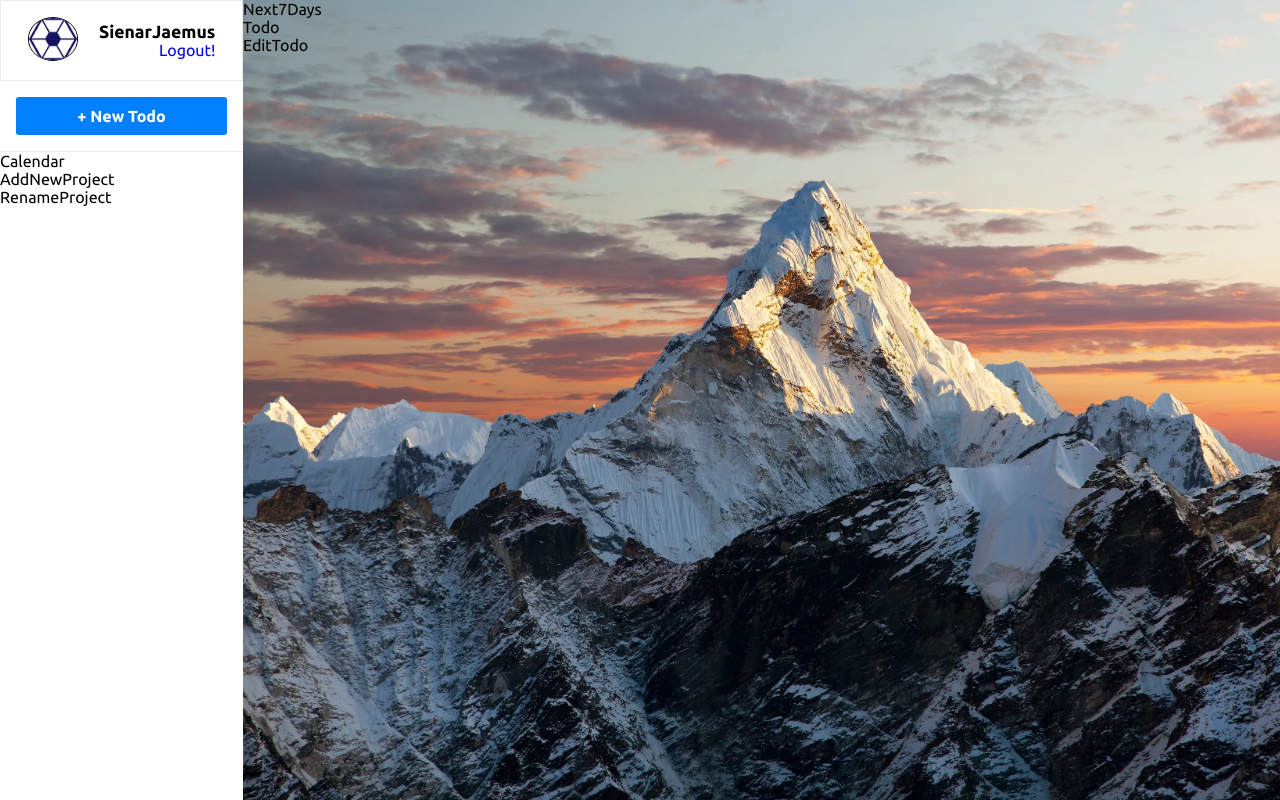
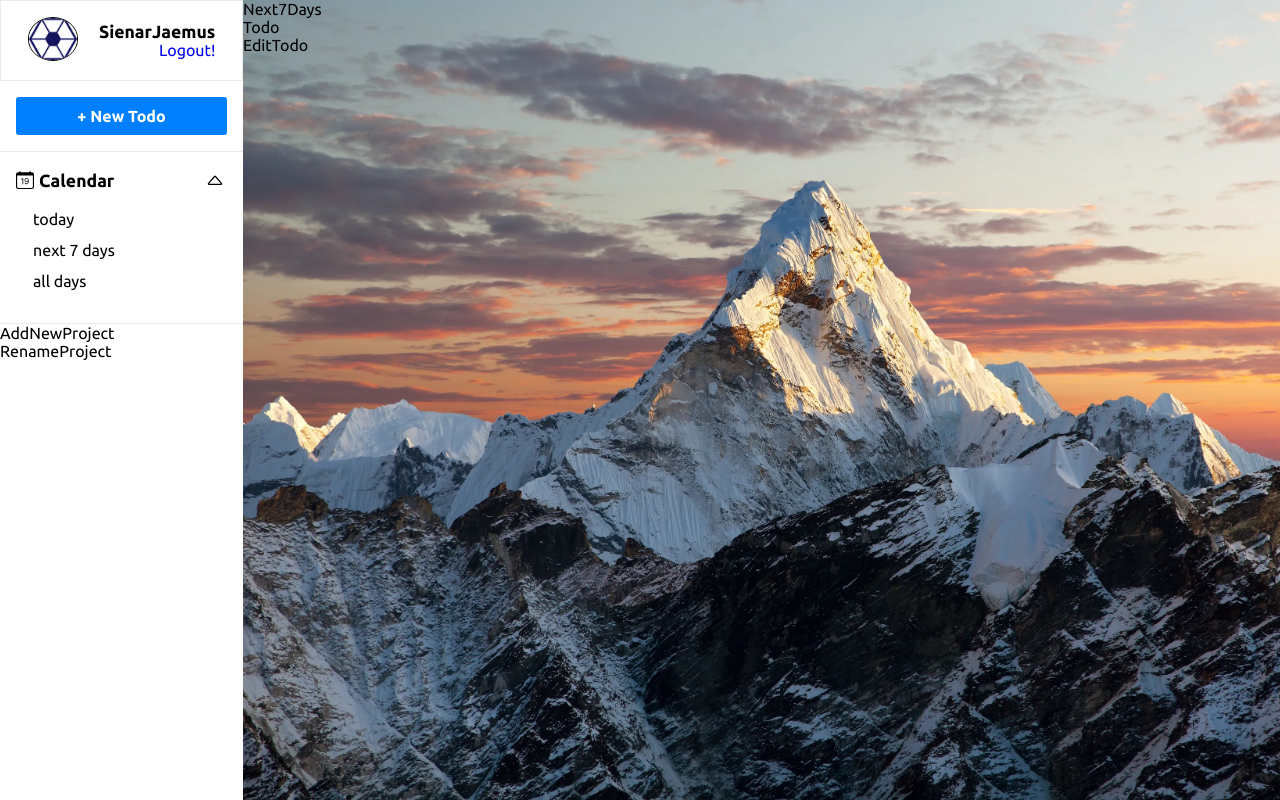
Before and after one commit to Ice-Citron/TDL-app-React-Firebase, a React (Create React App) app in the folder tdl-app/: page / in a window 1280 px wide. Built offline with nearby package versions, Linux system fonts and the light colour scheme.

Commit message:
finished part 7. added notes too everywhere, personally written with assistance of gpt

```diff
--- a/tdl-app/src/App.css
+++ b/tdl-app/src/App.css
@@ -198,3 +198,46 @@
     border-radius: 0 0 4px 4px;
     cursor: pointer;
 }
+
+/* Part 7 - Array Map <-- CalendarItems */
+.Calendar {
+    padding: 1rem;
+    border-bottom: 1px solid #ebebeb;       /* Adds solid border of 1 pixel at bottom of calendar container. Visually separates calendar from elements below it. */
+}
+.Calendar .header {
+    display: flex;                            /* Flexbox container */
+    align-items: center;                      /* Aligns items vertically at center in the header*/
+}
+.Calendar .header .title {
+    display: flex;
+    align-items: center;
+    flex: 1;                                  /* Gives title section a flex grow factor of 1. Allowing it to expand and occupy any extra space in header. Ensures the title use as much space as available,
+                                                 pushing any other elements like buttons to end of header */
+}
+  .Calendar .header .title p {
+    margin-left: 5px;
+    font-size: 1.1rem;
+    font-weight: bold;
+}
+.Calendar .header .btns span {
+    border-radius: 50%;
+    cursor: pointer;
+    width: 25px;
+    height: 25px;
+    display: flex;
+    align-items: center;
+    justify-content: center; /* Refer to notes for how different justify-content values affect the position of component */
+}
+.Calendar .header .btns span:hover {
+    background-color: #ebebeb;
+    transition: all 300ms ease-in-out; /* Refer to notes for how transition property works */
+}
+.Calendar .items {
+    padding: 0.5rem;
+}
+.Calendar .items .item {
+    padding: 0.25rem;
+    margin: 5px;
+    font-size: 1rem;
+    cursor: pointer; /* Refer to notes for how cursor property works */ /* PAY ATTENTION to behaviour of cursor when near items */
+}
--- a/tdl-app/src/components/Calendar.js
+++ b/tdl-app/src/components/Calendar.js
@@ -1,10 +1,36 @@
-import React from "react"
+import React from 'react'
+import { CalendarDate, CaretUp } from 'react-bootstrap-icons' // CaretUp is an icon from react-bootstrap-icons <-- triangle shaped icon
+import { calendarItems } from '../constants' // calendarItems is an array of strings exported from array inside ../constants.js directory
 
-function Calendar({ children }) {
 
-    return (
-        <div className="Calendar">
-            Calendar
+function Calendar(){
+
+    return ( // syntax extension of JS, used with React to describe what the UI would look like. JSX in this block defines a hierarchical structure of HTML-like elements which will be rendered to DOM.
+        <div className='Calendar'> {/* this div acts as the top-level container for entire calendar component. Its used for CSS styling purposes, defining the layout, spacing, etc. */}
+            {/*Header Section <-- contains title and button*/}
+            <div className="header">
+                <div className="title"> {/* this div contains the title of the calendar component (refer to rendered page for clarity) */}
+                    <CalendarDate size="18"/>
+                    <p>Calendar</p>
+                </div>
+                <div className="btns"> {/* this div contains the button to toggle the calendar {show or hide} */}
+                    <span>
+                        <CaretUp size="20" />
+                    </span>
+                </div>
+            </div>
+
+            {/*Bottom Subsection <-- contains items of CalendarItems = [x, x, x] array*/}
+            <div className="items">
+                {
+                    calendarItems.map( item =>                   // map() method in action. Creates a new array populated with the results of calling a provided function on every element in the calling array.
+                        <div className="item" key={item}>        {/* key={items} ensures that reach rendered component has unique id. This is smth related to React's state machine, it basically prevents already rendered
+                                                                   object from being rendered twice */}
+                            {item}
+                        </div>
+                    )
+                }
+            </div>
         </div>
     )
 }
--- /dev/null
+++ b/tdl-app/src/constants/index.js
@@ -0,0 +1 @@
+export const calendarItems = ['today', 'next 7 days', 'all days']
--- a/tdl-app/src/index.js
+++ b/tdl-app/src/index.js
@@ -1,7 +1,7 @@
 import React from 'react';
 import ReactDOM from 'react-dom/client';
-import './index.css';
 import App from './App';
+
 
 const root = ReactDOM.createRoot(document.getElementById('root'));
 root.render(
```
Also changed, not shown: 1 other file (tests, documents, lock files or other folders).
